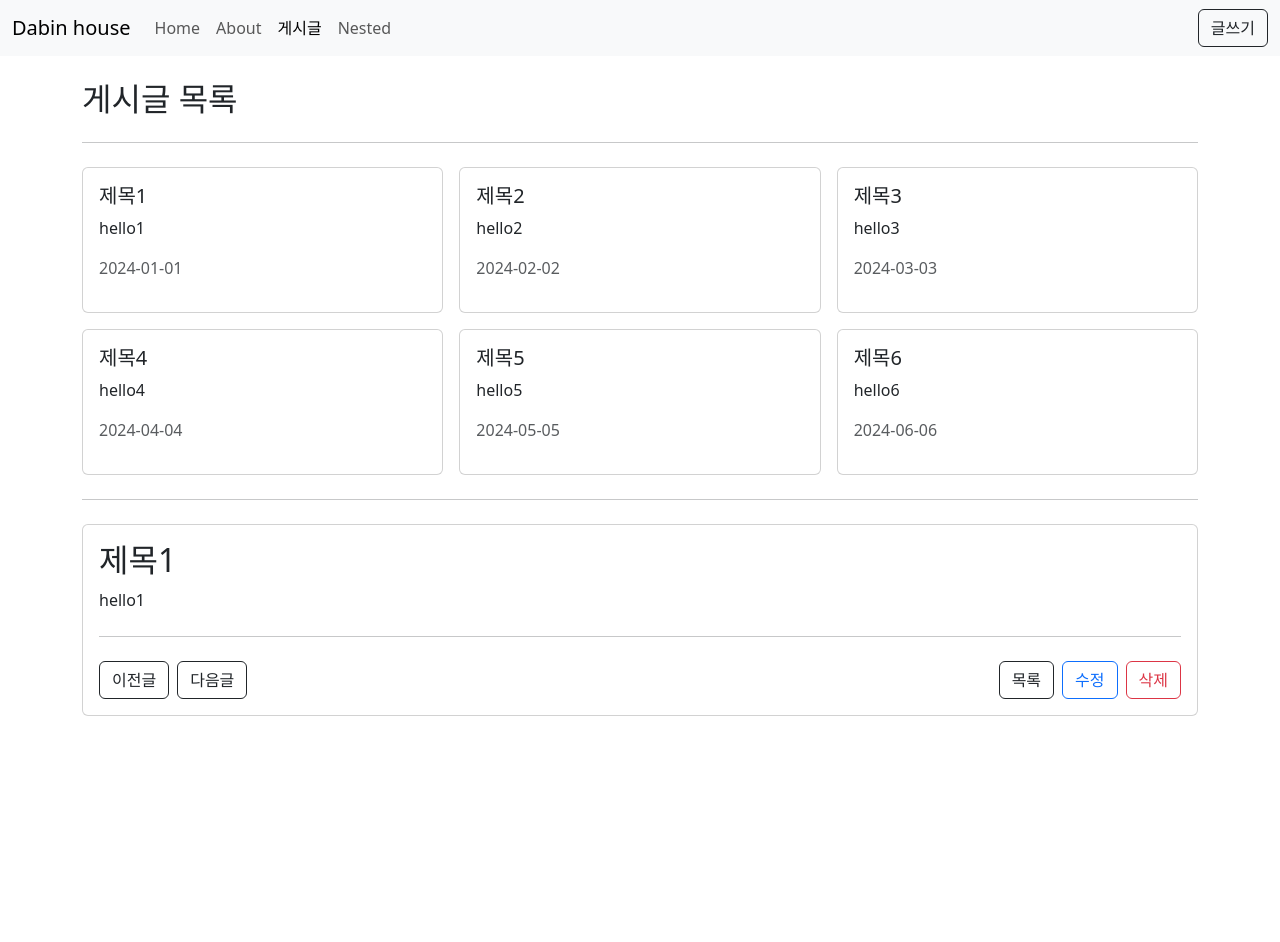
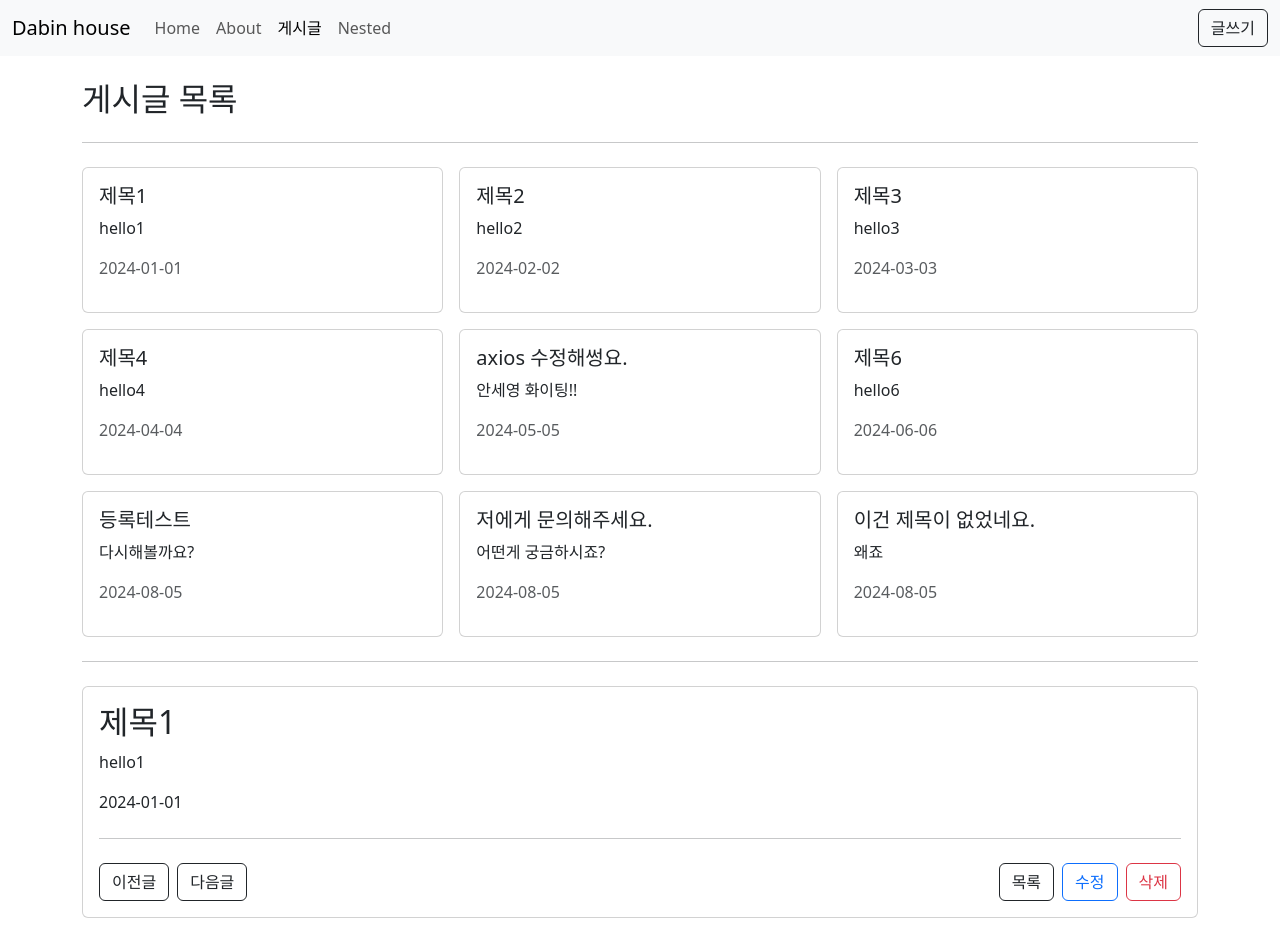
Before and after one commit to dabin-lee/vue3-posts, a Vue app: page /posts in a window 1280 px wide. Before the commit the page ends 800 px from the top, so only its background shows below. Built offline with nearby package versions, Linux system fonts and the light colour scheme; data requests are answered from the project's data file.

Commit message:
[FEAT] 게시판 CRUD API 생성

```diff
--- /dev/null
+++ b/db.json
@@ -0,0 +1,68 @@
+{
+  "posts": [
+    {
+      "id": 1,
+      "title": "제목1",
+      "content": "hello1",
+      "createdAt": "2024-01-01"
+    },
+    {
+      "id": 2,
+      "title": "제목2",
+      "content": "hello2",
+      "createdAt": "2024-02-02"
+    },
+    {
+      "id": 3,
+      "title": "제목3",
+      "content": "hello3",
+      "createdAt": "2024-03-03"
+    },
+    {
+      "id": 4,
+      "title": "제목4",
+      "content": "hello4",
+      "createdAt": "2024-04-04"
+    },
+    {
+      "title": "axios 수정해썽요.",
+      "content": "안세영 화이팅!!",
+      "createdAt": "2024-05-05",
+      "id": 5
+    },
+    {
+      "id": 6,
+      "title": "제목6",
+      "content": "hello6",
+      "createdAt": "2024-06-06"
+    },
+    {
+      "title": "등록테스트",
+      "content": "다시해볼까요?",
+      "createdAt": "2024-08-05",
+      "id": 7
+    },
+    {
+      "title": "저에게 문의해주세요.",
+      "content": "어떤게 궁금하시죠?",
+      "createdAt": "2024-08-05",
+      "id": 8
+    },
+    {
+      "title": "이건 제목이 없었네요.",
+      "content": "왜죠",
+      "createdAt": "2024-08-05",
+      "id": 10
+    }
+  ],
+  "comments": [
+    {
+      "id": 1,
+      "body": "some comment",
+      "postId": 1
+    }
+  ],
+  "profile": {
+    "name": "typicode"
+  }
+}
--- a/package.json
+++ b/package.json
@@ -8,11 +8,14 @@
     "build": "vite build",
     "preview": "vite preview",
     "lint": "eslint . --ext .vue,.js,.jsx,.cjs,.mjs --fix --ignore-path .gitignore",
+    "db": "json-server --watch db.json --port 5000",
     "format": "prettier --write src/"
   },
   "dependencies": {
+    "axios": "^1.7.3",
     "bootstrap": "^5.3.3",
     "bootstrap-icons": "^1.11.3",
+    "dayjs": "^1.11.12",
     "vue": "^3.4.29",
     "vue-router": "^4.4.2"
   },
--- a/src/api/posts.js
+++ b/src/api/posts.js
@@ -1,46 +1,17 @@
-const posts = [
-	{
-		id: 1,
-		title: '제목1',
-		content: 'hello1',
-		createdAt: '2024-01-01',
-	},
-	{
-		id: 2,
-		title: '제목2',
-		content: 'hello2',
-		createdAt: '2024-02-02',
-	},
-	{
-		id: 3,
-		title: '제목3',
-		content: 'hello3',
-		createdAt: '2024-03-03',
-	},
-	{
-		id: 4,
-		title: '제목4',
-		content: 'hello4',
-		createdAt: '2024-04-04',
-	},
-	{
-		id: 5,
-		title: '제목5',
-		content: 'hello5',
-		createdAt: '2024-05-05',
-	},
-	{
-		id: 6,
-		title: '제목6',
-		content: 'hello6',
-		createdAt: '2024-06-06',
-	},
-];
+import axios from 'axios';
 
-export function getPosts() {
-	return posts;
+export async function getPosts() {
+	return await axios.get('http://localhost:5000/posts');
 }
-
 export function getPostById(id) {
-	return posts.find(item => item.id === id);
+	return axios.get(`http://localhost:5000/posts/${id}`);
 }
+export function createdPost(data) {
+	return axios.post('http://localhost:5000/posts', data);
+}
+export function updatePost(id, data) {
+	return axios.put(`http://localhost:5000/posts/${id}`, data);
+}
+export function deletePost(id) {
+	return axios.delete(`http://localhost:5000/posts/${id}`);
+}
--- /dev/null
+++ b/src/components/ToastAlert.vue
@@ -0,0 +1,25 @@
+<!-- eslint-disable vue/multi-word-component-names -->
+<template>
+	<p>이건뭐야? {{ props.message }}</p>
+	<div class="p-3 bg-secondary progress-bar-striped" style="min-height: 170px">
+		<b-button
+			class="mb-2"
+			variant="primary"
+			@click="$bvToast.show('example-toast')"
+		>
+			Show toast
+		</b-button>
+		<b-toast id="example-toast" title="BootstrapVue" static no-auto-hide>
+			Hello, world! This is a toast message.
+		</b-toast>
+	</div>
+</template>
+
+<script setup>
+import { defineProps } from 'vue';
+const props = defineProps({
+	message: String,
+});
+</script>
+
+<style lang="scss" scoped></style>
--- a/src/views/posts/PostCreateView.vue
+++ b/src/views/posts/PostCreateView.vue
@@ -6,11 +6,21 @@
 		<form @submit.prevent>
 			<div class="mb-3">
 				<label for="title" class="form-label">제목</label>
-				<input type="text" class="form-control" id="title" />
+				<input
+					v-model="form.title"
+					type="text"
+					class="form-control"
+					id="title"
+				/>
 			</div>
 			<div class="mb-3">
 				<label for="content" class="form-label">내용</label>
-				<textarea class="form-control" id="content" rows="3"></textarea>
+				<textarea
+					v-model="form.content"
+					class="form-control"
+					id="content"
+					rows="3"
+				></textarea>
 			</div>
 
 			<div class="mb-3">
@@ -21,14 +31,28 @@
 				>
 					목록
 				</button>
-				<button type="button" class="btn btn-primary">저장</button>
+				<button type="button" class="btn btn-primary" @click="save">
+					저장
+				</button>
+				<!-- <button @click="toastTest">toastTest</button> -->
 			</div>
 		</form>
 	</div>
+	<!-- {{ showToast.show }} -->
+	<!-- <ToastAlert v-if="showToast.show" :message="showToast.msg"></ToastAlert> -->
 </template>
 
 <script setup>
+import { createdPost } from '@/api/posts';
+import { ref } from 'vue';
 import { useRouter } from 'vue-router';
+import dayjs from 'dayjs';
+// import ToastAlert from '../../components/ToastAlert.vue';
+
+const form = ref({
+	title: null,
+	content: null,
+});
 const router = useRouter();
 
 const goListPage = () => {
@@ -36,6 +60,29 @@ const goListPage = () => {
 		name: 'PostList',
 	});
 };
+
+// const showToast = ref({
+// 	msg: '',
+// 	show: false,
+// });
+// const toastTest = () => {
+// 	showToast.value.msg = '메세지입니다.';
+// 	showToast.value.show = true;
+// };
+
+const save = () => {
+	try {
+		const data = {
+			...form.value,
+			createdAt: dayjs().format('YYYY-MM-DD'),
+		};
+		createdPost(data);
+		alert('등록이 되었습니다.');
+		router.go(-1);
+	} catch (error) {
+		alert('등록할 수 없습니다.');
+	}
+};
 </script>
 
 <style lang="scss" scoped></style>
--- a/src/views/posts/PostDetailView.vue
+++ b/src/views/posts/PostDetailView.vue
@@ -1,7 +1,8 @@
 <template>
 	<div>
-		<h2>{{ form.title }}</h2>
-		<p>{{ form.content }}</p>
+		<h2>{{ post.title }}</h2>
+		<p>{{ post.content }}</p>
+		<p>{{ post.createdAt }}</p>
 		<hr class="my-4" />
 		<div class="row g-2">
 			<div class="col-auto">
@@ -20,14 +21,14 @@
 				</button>
 			</div>
 			<div class="col-auto">
-				<button class="btn btn-outline-danger">삭제</button>
+				<button class="btn btn-outline-danger" @click="delPost">삭제</button>
 			</div>
 		</div>
 	</div>
 </template>
 
 <script setup>
-import { getPostById } from '@/api/posts';
+import { getPostById, deletePost } from '@/api/posts';
 import { ref } from 'vue';
 import { useRouter } from 'vue-router';
 
@@ -35,7 +36,6 @@ import { useRouter } from 'vue-router';
 const props = defineProps({
 	id: Number,
 });
-console.log('props: ', props);
 
 // const route = useRoute();
 const router = useRouter();
@@ -59,15 +59,39 @@ const goEditPage = () => {
  * (각 객체 내부 프로퍼티 값마다 변경은 불가능)
  *
  * reactive: 객체 재할당 불가능
- * (객체 내부에서 프로퍼티 값만 변경은 가능하다. form.value.title = res.title ...)
+ * (객체 내부에서 프로퍼티 값만 변경은 가능하다. post.value.title = res.title ...)
  */
-const form = ref({});
-// let form = reactive({});
+const post = ref({});
+// let post = reactive({});
 const fetchPost = () => {
-	const data = getPostById(props.id);
-	form.value = { ...data };
+	getPostById(props.id)
+		.then(res => {
+			// post.value = { ...res.data };
+			setPost(res.data);
+		})
+		.catch(err => console.log('error: ', err));
 };
 fetchPost();
+const setPost = ({ title, content, createdAt }) => {
+	post.value.title = title;
+	post.value.content = content;
+	post.value.createdAt = createdAt;
+};
+const delPost = async () => {
+	try {
+		// 안티패턴 줄이기 !confirm 대신 === false 표기/ if문의 depth를 깊어지지 않게 방지
+		if (confirm('삭제하시겠습니까?') === false) {
+			return;
+		}
+		await deletePost(props.id);
+		alert('삭제가 완료되었습니다.');
+		router.push({
+			name: 'PostList',
+		});
+	} catch (error) {
+		console.log('error: ', error);
+	}
+};
 </script>
 
 <style lang="scss" scoped></style>
--- a/src/views/posts/PostEditView.vue
+++ b/src/views/posts/PostEditView.vue
@@ -3,14 +3,24 @@
 		<h2>게시글 수정</h2>
 		<hr class="my-4" />
 
-		<form @submit.prevent>
+		<form @submit.prevent="edit">
 			<div class="mb-3">
 				<label for="title" class="form-label">제목</label>
-				<input type="text" class="form-control" id="title" />
+				<input
+					v-model="post.title"
+					type="text"
+					class="form-control"
+					id="title"
+				/>
 			</div>
 			<div class="mb-3">
 				<label for="content" class="form-label">내용</label>
-				<textarea class="form-control" id="content" rows="3"></textarea>
+				<textarea
+					v-model="post.content"
+					class="form-control"
+					id="content"
+					rows="3"
+				></textarea>
 			</div>
 
 			<div class="mb-3">
@@ -21,13 +31,21 @@
 				>
 					취소
 				</button>
-				<button type="button" class="btn btn-primary">수정</button>
+				<button
+					type="button"
+					class="btn btn-primary"
+					@click.self.prevent="edit"
+				>
+					수정
+				</button>
 			</div>
 		</form>
 	</div>
 </template>
 
 <script setup>
+import { ref } from 'vue';
+import { getPostById, updatePost } from '@/api/posts';
 import { useRouter, useRoute } from 'vue-router';
 
 const router = useRouter();
@@ -40,6 +58,35 @@ const goDetailPage = () => {
 		params: { id },
 	});
 };
+
+const post = ref({
+	title: null,
+	content: null,
+});
+
+const fetchPost = async () => {
+	try {
+		const { data } = await getPostById(id);
+		setPost(data);
+	} catch (error) {
+		console.log('error: ', error);
+	}
+};
+fetchPost();
+
+const edit = async () => {
+	try {
+		await updatePost(id, { ...post.value });
+		router.push({ name: 'PostDetail', params: id });
+	} catch (error) {
+		console.log('error: ', error);
+	}
+};
+const setPost = ({ title, content, createdAt }) => {
+	post.value.title = title;
+	post.value.content = content;
+	post.value.createdAt = createdAt;
+};
 </script>
 
 <style lang="scss" scoped></style>
--- a/src/views/posts/PostListView.vue
+++ b/src/views/posts/PostListView.vue
@@ -5,9 +5,9 @@
 		<div class="row g-3">
 			<div v-for="post in posts" :key="post.id" class="col-4">
 				<PostItem
-					:title="post.title"
-					:content="post.content"
-					:created-at="post.createdAt"
+					:title="post?.title"
+					:content="post?.content"
+					:created-at="post?.createdAt"
 					@click="goPage(post.id)"
 				></PostItem>
 			</div>
@@ -32,8 +32,14 @@ import AppCardVue from '@/components/AppCard.vue';
 const router = useRouter();
 const posts = ref([]);
 
-const fetchPosts = () => {
-	posts.value = getPosts();
+const fetchPosts = async () => {
+	try {
+		// ({ data: posts.value } = await getPosts());
+		const { data } = await getPosts();
+		posts.value = data;
+	} catch (error) {
+		console.log('error: ', error);
+	}
 };
 fetchPosts();
 
```
Also changed, not shown: 1 other file (tests, documents, lock files or other folders).
